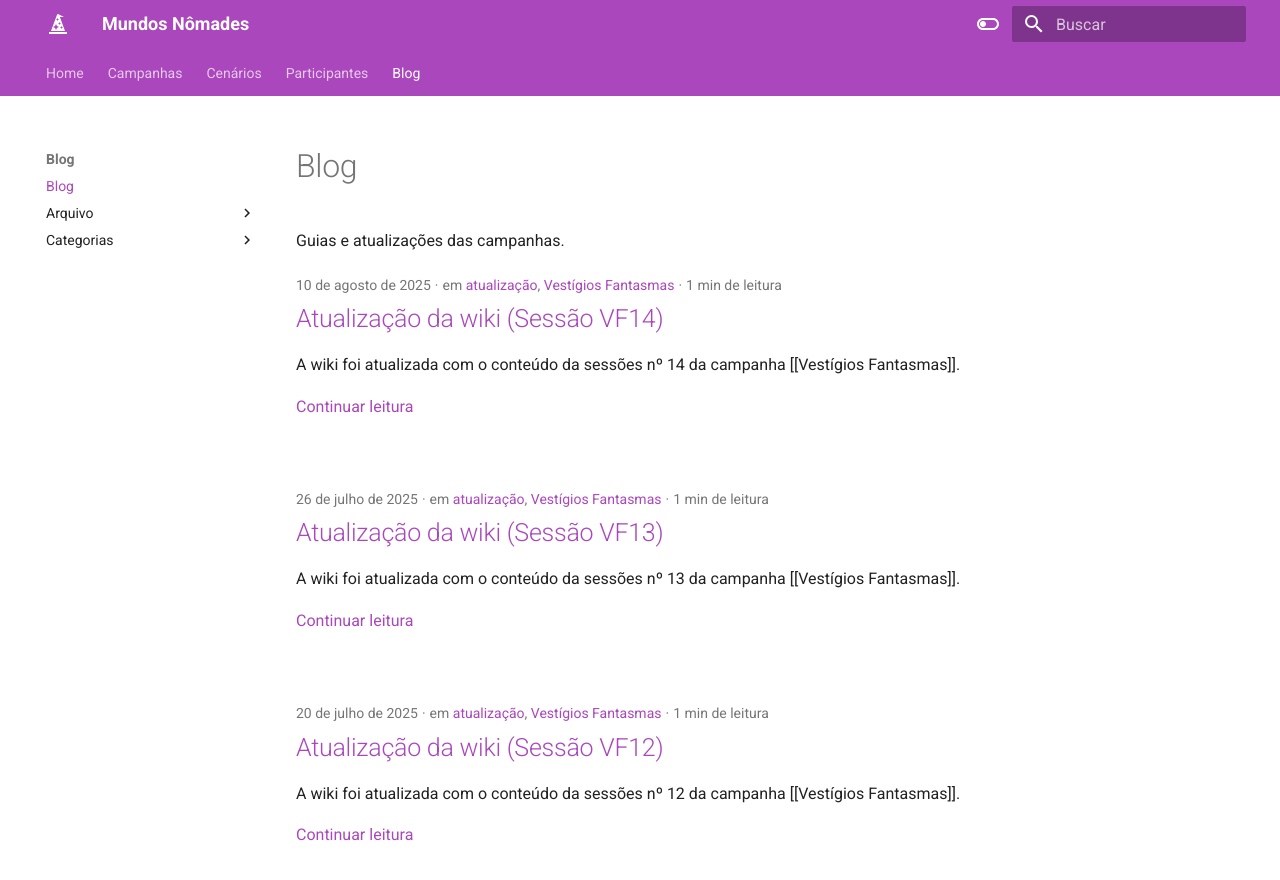
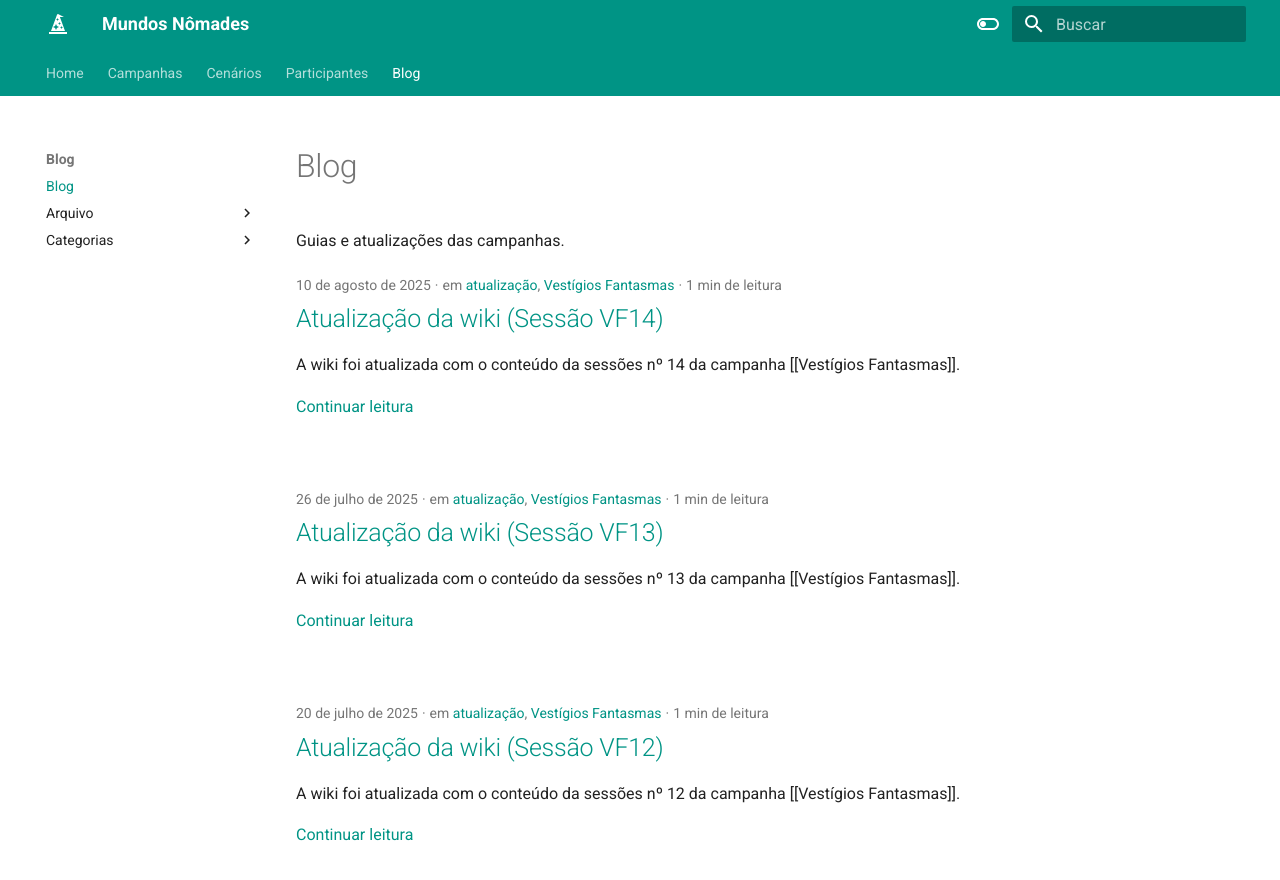
Before and after one commit to Henrique42/MundosNomades, an MkDocs documentation site: the page built from docs/blog/index.md, in a window 1280 px wide and 900 px high. Shown: the top 880 px of the window. Built offline with MkDocs 1.6.1 and Material for MkDocs 9.7.7, drawn with Linux system fonts in a browser that asks for light colours.

Commit message:
Testando configurações do mkdocs

```diff
--- a/mkdocs.yml
+++ b/mkdocs.yml
@@ -13,8 +13,8 @@
       # Light mode
       - media: "(prefers-color-scheme: light)"
         scheme: default
-        primary: purple
-        accent: teal
+        primary: teal
+        accent: pink
         toggle:
           icon: material/toggle-switch-off-outline
           name: Mudar para o modo escuro
@@ -22,8 +22,8 @@
       # Dark mode
       - media: "(prefers-color-scheme: dark)"
         scheme: slate
-        primary: purple
-        accent: teal
+        primary: teal
+        accent: pink
         toggle:
           icon: material/toggle-switch
           name: Mudar para o modo claro
```
Also changed, not shown: 1 other file.
